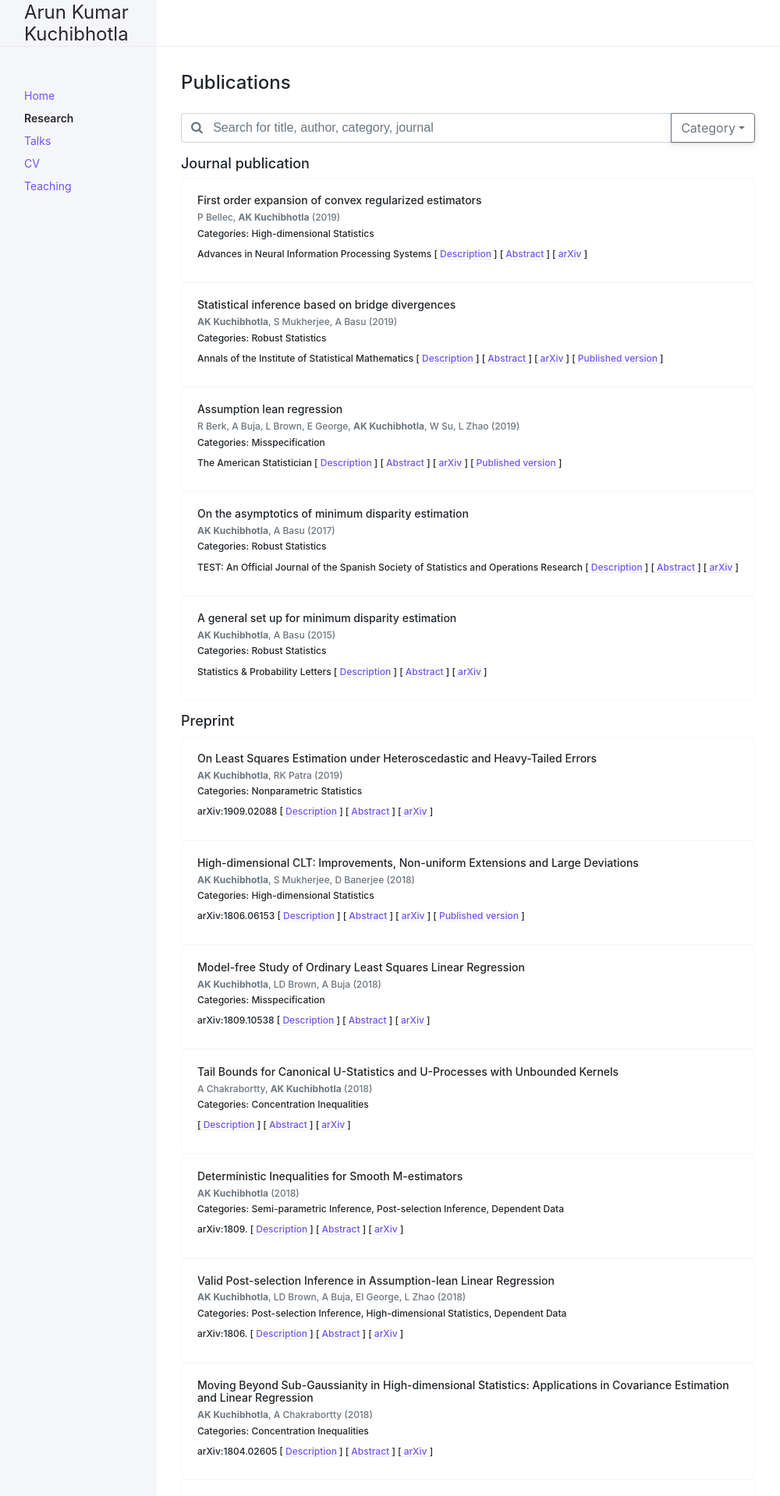
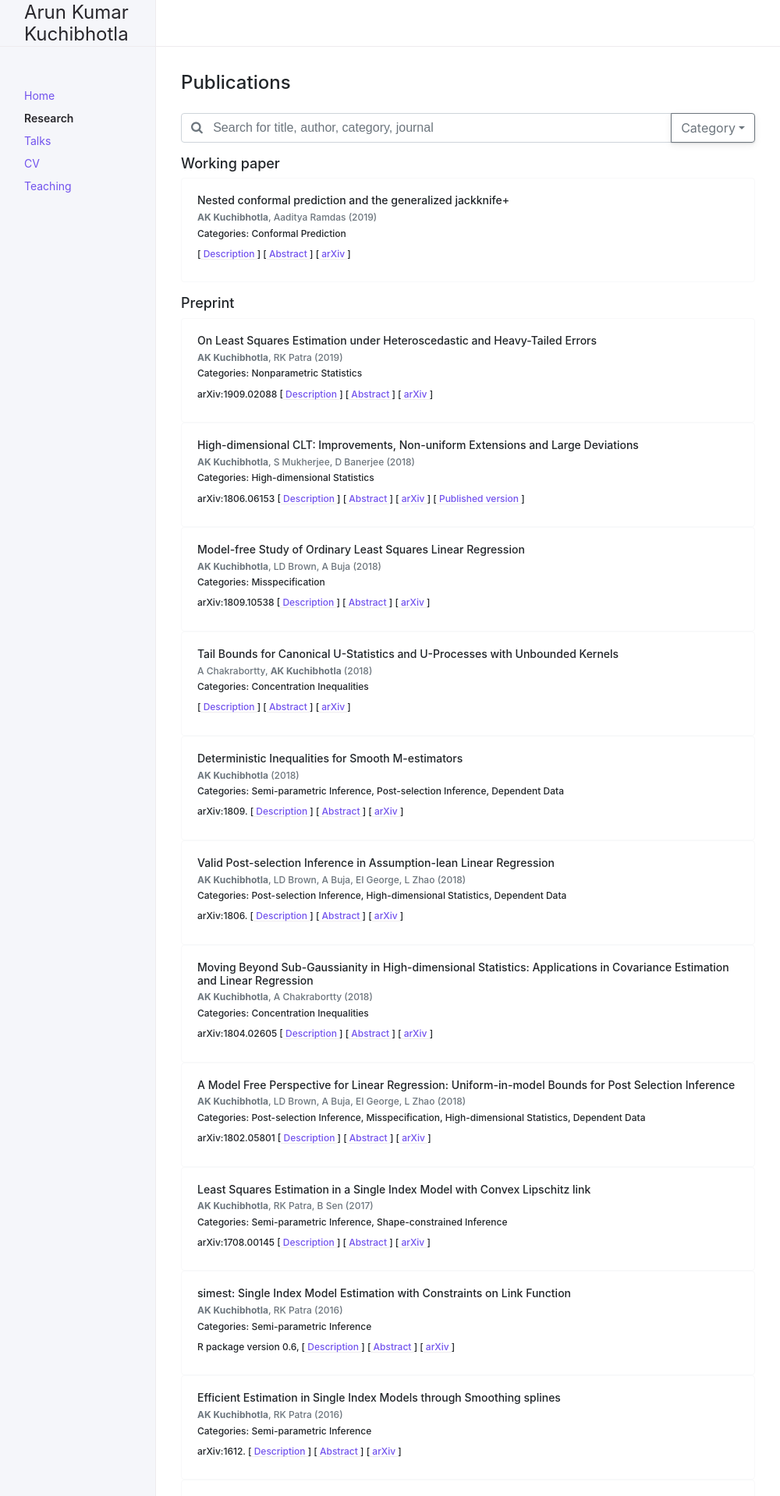
Before and after one commit to Arun-Kuchibhotla/Arun-Kuchibhotla.github.io, a Jekyll site: the page built from docs/research.md, in a window 1280 px wide. Shown: the top 1919 px of the page at 78% size, without its empty margins (140-1140 px from the left). Built offline with Jekyll 4.4.1, drawn with Linux system fonts in a browser that asks for light colours; nearby versions of some CDN libraries; some of the changed text lies outside the part shown.

Commit message:
publication order

```diff
--- a/docs/research.md
+++ b/docs/research.md
@@ -41,7 +41,7 @@ nav_order: 2
   </div>
 </div>
 <div class="row" id="myItems">
-  {% assign types = "Journal publication, Preprint, Working paper" | split: ", " %}
+  {% assign types = "Working paper, Preprint, Journal publication" | split: ", " %}
   {% for type in types %}
   <div class="col-sm-12 mb-3">
     <h3> {{ type }} </h3>
```
